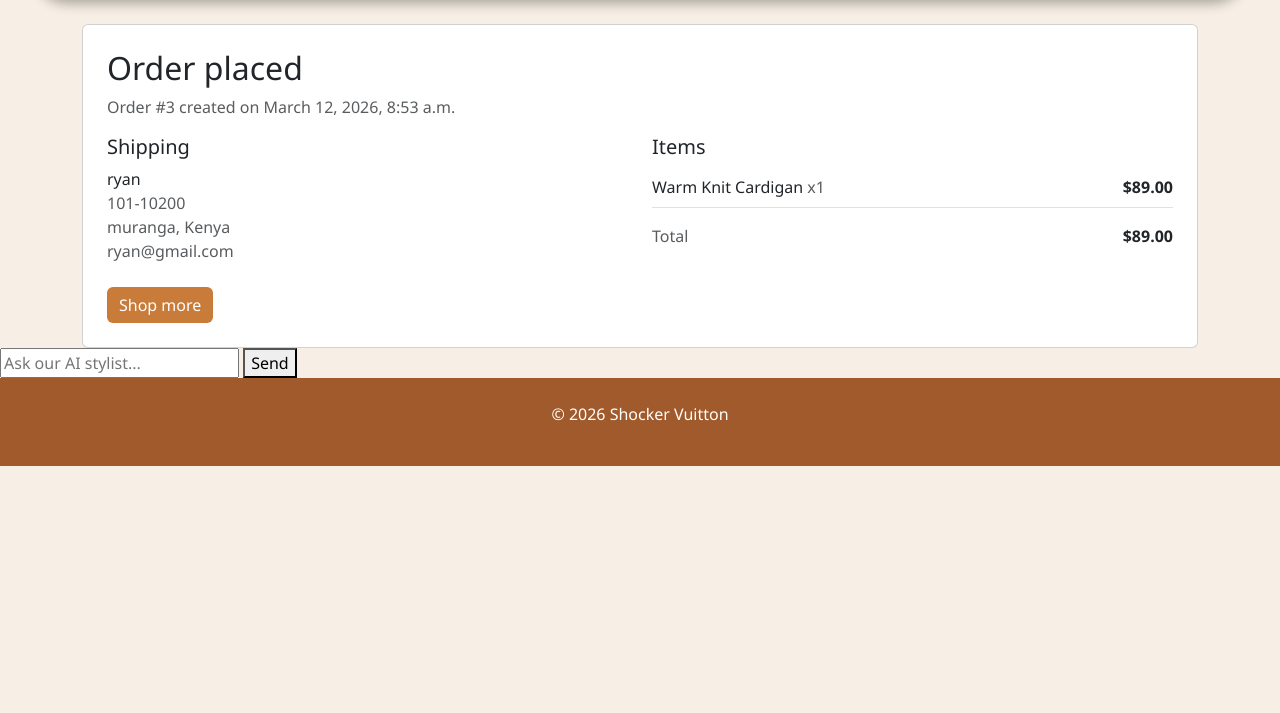
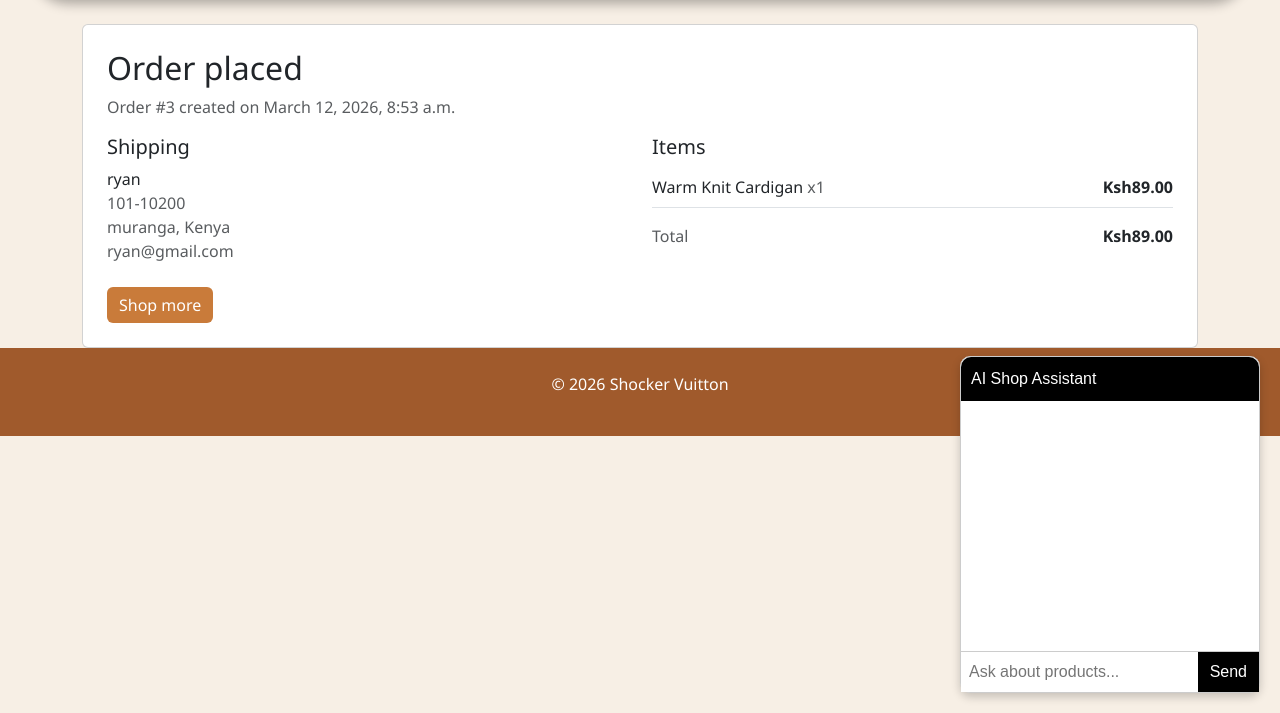
Before and after one commit to PinnyWinny/shellshockers, a Django app: page /order/3/success/ in a window 1280 px wide. Shown: the part 87-800 px from the top of the page. Run offline with Django 5.2, Linux system fonts and the light colour scheme; data comes from the database, SQL or seed files in the repository; both versions use the stored data as it was after the commit; some libraries are stand-ins or nearby versions.

Commit message:
shellshockers

```diff
--- a/Myapp/templates/shop/base.html
+++ b/Myapp/templates/shop/base.html
@@ -45,23 +45,64 @@
     {% endblock %}
 </div>
 
-<div id="chatbox">
-<input id="chat-input" placeholder="Ask our AI stylist...">
-<button onclick="askAI()">Send</button>
-<div id="chat-response"></div>
+<div id="chatbot">
+    <div id="chat-header">AI Shop Assistant</div>
+    <div id="chat-messages"></div>
+
+    <div id="chat-input-area">
+        <input type="text" id="chat-input" placeholder="Ask about products..." />
+        <button onclick="sendMessage()">Send</button>
+    </div>
 </div>
 
-<script>
-function askAI(){
-let msg=document.getElementById("chat-input").value;
+<style>
+#chatbot{
+position:fixed;
+bottom:20px;
+right:20px;
+width:300px;
+background:white;
+border:1px solid #ccc;
+border-radius:10px;
+box-shadow:0 4px 10px rgba(0,0,0,0.2);
+font-family:Arial;
+}
 
-fetch(`/ai-chat/?message=${msg}`)
-.then(r=>r.json())
-.then(data=>{
-document.getElementById("chat-response").innerText=data.reply;
-});
+#chat-header{
+background:#000;
+color:white;
+padding:10px;
+border-radius:10px 10px 0 0;
 }
-</script>
+
+#chat-messages{
+height:250px;
+overflow-y:auto;
+padding:10px;
+}
+
+#chat-input-area{
+display:flex;
+border-top:1px solid #ccc;
+}
+
+#chat-input{
+flex:1;
+padding:8px;
+border:none;
+}
+
+#chat-input-area button{
+padding:8px 12px;
+background:black;
+color:white;
+border:none;
+cursor:pointer;
+}
+</style>
+
+
+
 
 <footer class="text-center p-4 boutique-footer">
     <p>© 2026 Shocker Vuitton</p>
@@ -76,3 +117,29 @@ document.addEventListener("DOMContentLoaded", function(){
 
 </body>
 </html>
+
+<script>
+function sendMessage(){
+
+let input = document.getElementById("chat-input")
+let message = input.value
+
+if(!message) return
+
+let messages = document.getElementById("chat-messages")
+
+messages.innerHTML += "<div><b>You:</b> " + message + "</div>"
+
+fetch("/ai-assistant/?message=" + encodeURIComponent(message))
+.then(response => response.json())
+.then(data => {
+
+messages.innerHTML += "<div><b>AI:</b> " + data.reply + "</div>"
+
+messages.scrollTop = messages.scrollHeight
+
+})
+
+input.value=""
+}
+</script>
--- a/Myapp/templates/shop/order_success.html
+++ b/Myapp/templates/shop/order_success.html
@@ -20,12 +20,12 @@
       {% for item in order.items.all %}
         <div class="d-flex justify-content-between border-bottom py-2">
           <div>{{ item.product_name }} <span class="text-muted">x{{ item.quantity }}</span></div>
-          <div class="fw-semibold">${{ item.unit_price }}</div>
+          <div class="fw-semibold">Ksh{{ item.unit_price }}</div>
         </div>
       {% endfor %}
       <div class="d-flex justify-content-between mt-3">
         <div class="text-muted">Total</div>
-        <div class="fw-semibold">${{ order.total_amount }}</div>
+        <div class="fw-semibold">Ksh{{ order.total_amount }}</div>
       </div>
     </div>
   </div>
--- a/Myapp/urls.py
+++ b/Myapp/urls.py
@@ -12,5 +12,5 @@ urlpatterns = [
     path('order/<int:order_id>/success/', views.order_success, name='order_success'),
     path("accounts/signup/", views.signup, name="signup"),
     path('accounts/', include('django.contrib.auth.urls')),
-    path("ai-chat/", views.ai_assistant, name="ai_chat")
+    path("ai-assistant/", views.ai_assistant, name="ai_assistant"),
 ]
--- a/Myapp/views.py
+++ b/Myapp/views.py
@@ -13,7 +13,7 @@ from .models import Category, Order, OrderItem, Product
 from django.http import JsonResponse
 from openai import OpenAI
 
-client = OpenAI()
+client = OpenAI(api_key="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")
 
 def ai_assistant(request):
     user_message = request.GET.get("message")
--- a/Shocker_vuitton/settings.py
+++ b/Shocker_vuitton/settings.py
@@ -124,4 +124,3 @@ MEDIA_ROOT = BASE_DIR / 'media'
 
 LOGIN_REDIRECT_URL = "home"
 LOGOUT_REDIRECT_URL = "home"
-OPENAI_API_KEY="your-api-key-here"
```
Also changed, not shown: Myapp/static/css/style.css (line endings or trailing spaces), db.sqlite3.
